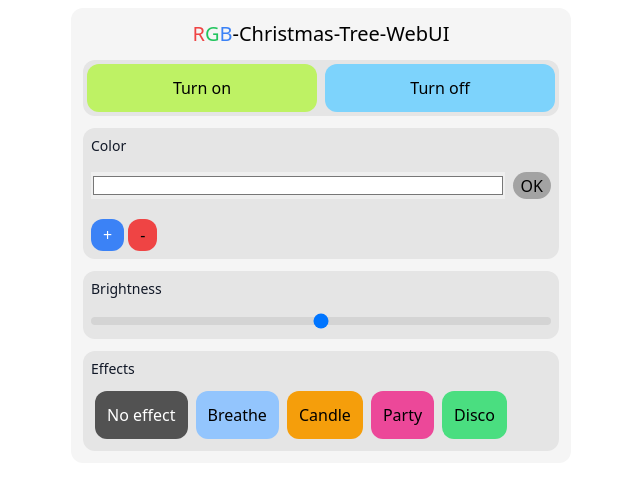
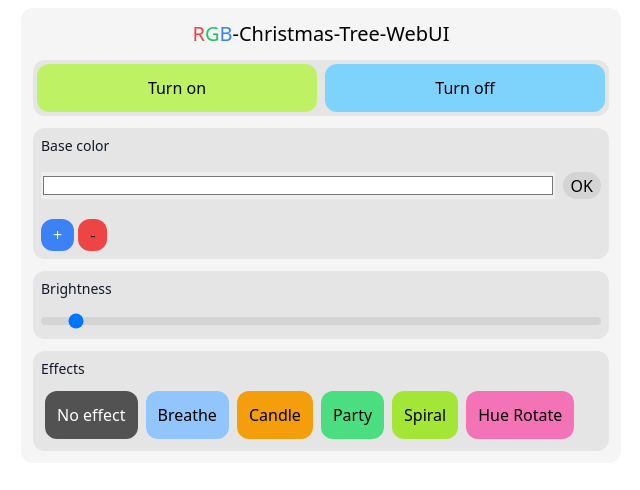
Before and after one commit to JonasBernard/led-christmas-tree-webui, a Flask app: page / in a window 1280 px wide. Shown: the top 490 px of the page, without its empty margins (319-959 px from the left). Run offline with Flask 3, Linux system fonts and the light colour scheme; some libraries are stand-ins or nearby versions.

Commit message:
Worked on bugs and spiral

```diff
--- /dev/null
+++ b/off.py
@@ -0,0 +1,3 @@
+from src.lib.tree import RGBXmasTree
+
+RGBXmasTree()
--- a/requirements.txt
+++ b/requirements.txt
@@ -1,2 +1,3 @@
 Flask
 colorzero
+RPi.GPIO
--- a/src/adapters/adapter.py
+++ b/src/adapters/adapter.py
@@ -46,3 +46,7 @@ class PixelAdapter(ABC):
     @abstractmethod
     def get_color(self):
         pass
+
+    @abstractmethod
+    def off(self):
+        pass
--- a/src/adapters/dummy.py
+++ b/src/adapters/dummy.py
@@ -38,3 +38,6 @@ class DummyPixel(PixelAdapter):
 
     def get_color(self):
         return self.color
+
+    def off(self):
+        print("[Pixel " + str(self.id) + "] Turned off")
--- a/src/app.py
+++ b/src/app.py
@@ -69,6 +69,8 @@ def tree_effect_param_post():
         param_value = float(param_value_raw)
     if type == "bool":
         param_value = bool(param_value_raw)
+    if type == "int":
+        param_value = int(param_value_raw)
 
     if param_value is None:
         return { "message": "Got a parameter of an invalid type." }
--- a/src/effects/util.py
+++ b/src/effects/util.py
@@ -2,7 +2,8 @@ from effects.none import NoneEffect
 from effects.candle import CandleEffect
 from effects.breathe import BreatheEffect
 from effects.party import PartyEffect
-from effects.disco import DiscoEffect
+from effects.spiral import SpiralEffect
+from effects.huerotate import HueRotateEffect
 
 class EffectUtils:
     def __init__(self, adapter):
@@ -11,7 +12,8 @@ class EffectUtils:
             "breathe": BreatheEffect(adapter),
             "candle": CandleEffect(adapter),
             "party": PartyEffect(adapter),
-            "disco": DiscoEffect(adapter),
+            "spiral": SpiralEffect(adapter),
+            "huerotate": HueRotateEffect(adapter)
         }
 
     def get_effect_by_name(self, name):
--- a/src/static/main.js
+++ b/src/static/main.js
@@ -1,3 +1,17 @@
+let disableTimeouts = [];
+
+function disableForm() {
+  disableTimeouts.push(setTimeout(() =>
+    document.getElementById(`overlay`).style.display = "flex"
+  , 400));
+}
+
+function enableForm() {
+  disableTimeouts.forEach(t => clearTimeout(t));
+  disableTimeouts = [];
+  document.getElementById(`overlay`).style.display = "none";
+}
+
 document.getElementById("colorPicker").addEventListener("input", (e) => {
   setColor(e.target.value);
 });
@@ -5,7 +19,9 @@ document.getElementById("colorPicker").addEventListener("input", (e) => {
 document.getElementById("brightness-float").addEventListener("input", (e) => {
   setBrightness(e.target.value);
 });
+setBrightness(0.05);
 
+const effects = ["none", "breathe", "candle", "party", "spiral", "huerotate"];
 for (let [effect, param, type] of [
   ["breathe", "min", "float"],
   ["breathe", "max", "float"],
@@ -16,6 +32,8 @@ for (let [effect, param, type] of [
   ["party", "saturation", "float"],
   ["party", "value", "float"],
   ["party", "per-pixel", "bool"],
+  ["spiral", "length", "int"],
+  ["huerotate", "speed", "float"],
 ]) {
   try {
     document.getElementById(`${effect}-${param}-${type}`).addEventListener("input", (e) => {
@@ -28,6 +46,7 @@ for (let [effect, param, type] of [
 }
 
 function send(URL, data) {
+  disableForm();
   fetch("/tree/" + URL, {
     method: "POST",
     headers: {
@@ -37,6 +56,7 @@ function send(URL, data) {
     body: JSON.stringify(data),
   })
     .then((response) => response.json())
+    .then((response) => enableForm())
     .then((response) => setMessage(response.message));
 }
 
@@ -128,7 +148,6 @@ function removeColor() {
 
 loadSavedColors();
 
-const effects = ["none", "breathe", "candle", "party"];
 function dispayHTML(name) {
   for (let effect of effects) {
     let id = `${effect}-parameters`;
--- a/src/templates/index.html
+++ b/src/templates/index.html
@@ -12,9 +12,16 @@
 </head>
 
 <body class="p-0 m-0 relative">
+    <div id="overlay" style="display: none;" class="absolute top-0 w-full h-screen flex justify-center items-center bg-gray-400 opacity-30">
+            <svg class="animate-spin -ml-1 mr-3 h-14 w-14 text-black" xmlns="http://www.w3.org/2000/svg" fill="none" viewBox="0 0 24 24">
+                <circle class="opacity-25" cx="12" cy="12" r="50" stroke="currentColor" stroke-width="4"></circle>
+                <path class="opacity-75" fill="currentColor" d="M4 12a8 8 0 018-8V0C5.373 0 0 5.373 0 12h4zm2 5.291A7.962 7.962 0 014 12H0c0 3.042 1.135 5.824 3 7.938l3-2.647z"></path>
+            </svg>
+    </div>
+
     <div id="message-container" class="absolute top-1 w-full"></div>
 
-    <div class="m-auto mt-2 rounded-xl flex flex-col gap-3 lg:w-[500px] w-full bg-neutral-100 p-3">
+    <div class="m-auto mt-2 rounded-xl flex flex-col gap-3 lg:w-[600px] w-full bg-neutral-100 p-3">
         <span class="text-xl flex-1 text-center">
             <span class="text-red-500 m-0 p-0">R</span><span class="text-green-500 m-0 p-0">G</span><span
                 class="text-blue-500 m-0 p-0">B</span>-Christmas-Tree-WebUI
@@ -24,10 +31,10 @@
             <button class="p-3 m-1 flex-1 bg-sky-300 rounded-xl" onclick="turnOff()">Turn off</button>
         </div>
         <div class="bg-neutral-200 rounded-xl p-2 flex flex-col gap-2">
-            <label for="bcolorPicker" class="block mb-2 text-sm font-medium text-gray-900">Color</label>
+            <label for="bcolorPicker" class="block mb-2 text-sm font-medium text-gray-900">Base color</label>
             <div class="flex gap-2">
                 <input id="colorPicker" type="color" class="w-full" value="#ffffff" />
-                <button class="px-2 rounded-full bg-neutral-400" onclick="reapplyColor()">OK</button>
+                <button class="px-2 rounded-full bg-neutral-300" onclick="reapplyColor()">OK</button>
             </div>
             <div class="flex flex-col gap-3">
                 <div id="savedColorHolder" class="flex gap-2">
@@ -41,46 +48,55 @@
 
         <div class="bg-neutral-200 rounded-xl p-2">
             <label for="brightness-float" class="block mb-2 text-sm font-medium text-gray-900">Brightness</label>
-            <input id="brightness-float" type="range" value="0.5" min="0" max="1" step="0.01"
+            <input id="brightness-float" type="range" value="0.05" min="0" max="1" step="0.01"
                 class="w-full h-2 bg-neutral-300 rounded-xl appearance-none cursor-pointer">
         </div>
 
         <div class="bg-neutral-200 rounded-xl flex-col p-2">
             <label class="block mb-2 text-sm font-medium text-gray-900">Effects</label>
-            <div class="flex">
+            <div class="flex flex-wrap">
                 <button class="p-3 m-1 bg-neutral-600 text-white rounded-xl" onclick="setEffect('none')">No effect</button>
                 <button class="p-3 m-1 bg-blue-300 rounded-xl" onclick="setEffect('breathe')">Breathe</button>
                 <button class="p-3 m-1 bg-amber-500 rounded-xl" onclick="setEffect('candle')">Candle</button>
-                <button class="p-3 m-1 bg-pink-500 rounded-xl" onclick="setEffect('party')">Party</button>
-                <button class="p-3 m-1 bg-green-400 rounded-xl" onclick="setEffect('disco')">Disco</button>
+                <button class="p-3 m-1 bg-green-400 rounded-xl" onclick="setEffect('party')">Party</button>
+                <button class="p-3 m-1 bg-lime-400 rounded-xl" onclick="setEffect('spiral')">Spiral</button>
+                <button class="p-3 m-1 bg-pink-400 rounded-xl" onclick="setEffect('huerotate')">Hue Rotate</button>
             </div>
         </div>
 
         <div id="breathe-parameters" style="display: none;" class="flex-col gap-2">
-            <div class="bg-neutral-200 rounded-xl p-2 bg-blue-300">
+            <div class="bg-neutral-200 rounded-xl p-2">
+                <span>Respects color.</span>
+                <span>Influences brightness.</span>
+            </div>
+            <div class="bg-neutral-200 rounded-xl p-2">
                 <label for="breathe-min-float" class="block mb-2 text-sm font-medium text-gray-900">Minimal brightness</label>
-                <input id="breathe-min-float" type="range" value="0.2" min="0" max="1" step="0.05"
+                <input id="breathe-min-float" type="range" value="0.01" min="0" max="1" step="0.01"
                     class="w-full h-2 bg-blue-500 accent-blue-800 rounded-xl appearance-none cursor-pointer">
             </div>
-            <div class="bg-neutral-200 rounded-xl p-2 bg-blue-300">
+            <div class="bg-neutral-200 rounded-xl p-2">
                 <label for="breathe-max-float" class="block mb-2 text-sm font-medium text-gray-900">Maximal brightness</label>
-                <input id="breathe-max-float" type="range" value="0.6" min="0" max="1" step="0.05"
+                <input id="breathe-max-float" type="range" value="0.3" min="0" max="1" step="0.01"
                     class="w-full h-2 bg-blue-500 accent-blue-800 rounded-xl appearance-none cursor-pointer">
             </div>
-            <div class="bg-neutral-200 rounded-xl p-2 bg-blue-300">
+            <div class="bg-neutral-200 rounded-xl p-2">
                 <label for="breathe-frequency-float" class="block mb-2 text-sm font-medium text-gray-900">Frequency</label>
-                <input id="breathe-frequency-float" type="range" value="2" min="0.1" max="5" step="0.05"
+                <input id="breathe-frequency-float" type="range" value="2" min="0.1" max="5" step="0.01"
                     class="w-full h-2 bg-blue-500 accent-blue-800 rounded-xl appearance-none cursor-pointer">
             </div>
         </div>
 
         <div id="candle-parameters" style="display: none;" class="flex-col gap-2">
-            <div class="bg-neutral-200 rounded-xl p-2 bg-amber-300">
+            <div class="bg-neutral-200 rounded-xl p-2">
+                <span>Respects base color.</span>
+                <span>Respects brightness. Works best with high brightness.</span>
+            </div>
+            <div class="bg-neutral-200 rounded-xl p-2">
                 <label for="candle-factor-float" class="block mb-2 text-sm font-medium text-gray-900">Factor</label>
                 <input id="candle-factor-float" type="range" value="0.7" min="0" max="1" step="0.01"
                     class="w-full h-2 bg-amber-500 accent-amber-800 rounded-xl appearance-none cursor-pointer">
             </div>
-            <div class="bg-neutral-200 rounded-xl p-2 bg-amber-300">
+            <div class="bg-neutral-200 rounded-xl p-2">
                 <label for="candle-windiness-float" class="block mb-2 text-sm font-medium text-gray-900">Windiness</label>
                 <input id="candle-windiness-float" type="range" value="0.2" min="0" max="1" step="0.01"
                     class="w-full h-2 bg-amber-500 accent-amber-800 rounded-xl appearance-none cursor-pointer">
@@ -88,25 +104,53 @@
         </div>
 
         <div id="party-parameters" style="display: none;" class="flex-col gap-2">
-            <div class="bg-neutral-200 rounded-xl p-2 bg-pink-300">
+            <div class="bg-neutral-200 rounded-xl p-2">
+                <span>Ignores base color.</span>
+                <span>Respects brightness.</span>
+            </div>
+            <div class="bg-neutral-200 rounded-xl p-2">
                 <label for="party-speed-float" class="block mb-2 text-sm font-medium text-gray-900">Speed</label>
                 <input id="party-speed-float" type="range" value="1" min="0" max="5" step="0.05"
-                    class="w-full h-2 bg-pink-500 accent-pink-800 rounded-xl appearance-none cursor-pointer">
+                    class="w-full h-2 bg-green-400 accent-green-800 rounded-xl appearance-none cursor-pointer">
             </div>
-            <div class="bg-neutral-200 rounded-xl p-2 bg-pink-300">
+            <div class="bg-neutral-200 rounded-xl p-2">
                 <label for="party-saturation-float" class="block mb-2 text-sm font-medium text-gray-900">Saturation</label>
                 <input id="party-saturation-float" type="range" value="1" min="0" max="1" step="0.01"
-                    class="w-full h-2 bg-pink-500 accent-pink-800 rounded-xl appearance-none cursor-pointer">
+                    class="w-full h-2 bg-green-400 accent-green-800 rounded-xl appearance-none cursor-pointer">
             </div>
-            <div class="bg-neutral-200 rounded-xl p-2 bg-pink-300">
+            <div class="bg-neutral-200 rounded-xl p-2">
                 <label for="party-value-float" class="block mb-2 text-sm font-medium text-gray-900">Value</label>
                 <input id="party-value-float" type="range" value="1" min="0" max="1" step="0.01"
-                    class="w-full h-2 bg-pink-500 accent-pink-800 rounded-xl appearance-none cursor-pointer">
+                    class="w-full h-2 bg-green-400 accent-green-800 rounded-xl appearance-none cursor-pointer">
             </div>
-            <div class="bg-neutral-200 rounded-xl p-2 bg-pink-300 flex items-baseline">
+            <div class="bg-neutral-200 rounded-xl p-2 flex items-baseline">
                 <input id="party-per-pixel-bool" type="checkbox" value="0"
-                class="accent-pink-500 rounded-xl cursor-pointer">
+                class="accent-green-400 rounded-xl cursor-pointer">
                 <label for="party-per-pixel-bool" class="block ml-2 text-sm font-medium text-gray-900">Use effect per LED</label>
+            </div>
+        </div>
+
+        <div id="spiral-parameters" style="display: none;" class="flex-col gap-2">
+            <div class="bg-neutral-200 rounded-xl p-2">
+                <span>Ignores base color.</span>
+                <span>Respects brightness.</span>
+            </div>
+            <div class="bg-neutral-200 rounded-xl p-2">
+                <label for="sprial-length-int" class="block mb-2 text-sm font-medium text-gray-900">Length of trail</label>
+                <input id="spiral-length-int" type="range" value="5" min="1" max="24" step="1"
+                    class="w-full h-2 bg-lime-400 accent-lime-800 rounded-xl appearance-none cursor-pointer">
+            </div>
+        </div>
+
+        <div id="huerotate-parameters" style="display: none;" class="flex-col gap-2">
+            <div class="bg-neutral-200 rounded-xl p-2">
+                <span>Ignores base color.</span>
+                <span>Respects brightness.</span>
+            </div>
+            <div class="bg-neutral-200 rounded-xl p-2">
+                <label for="huerotate-speed-float" class="block mb-2 text-sm font-medium text-gray-900">Speed</label>
+                <input id="huerotate-speed-float" type="range" value="1" min="0" max="5" step="0.05"
+                    class="w-full h-2 bg-pink-400 accent-pink-800 rounded-xl appearance-none cursor-pointer">
             </div>
         </div>
 
```
Also changed, not shown: src/adapters/pi.py (+8 -2 lines), src/effects/breathe.py (+8 -4 lines), src/effects/huerotate.py (renamed from src/effects/disco.py, +16 -13 lines), src/effects/party.py (+19 -9 lines), src/effects/spiral.py (added, +46 -0 lines), 2 other files.
